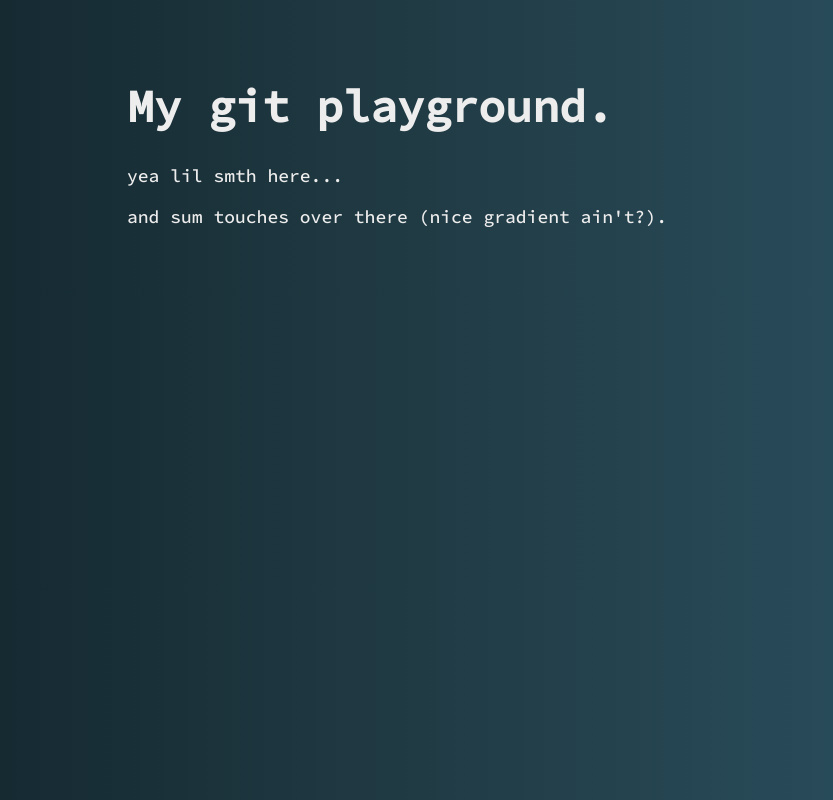
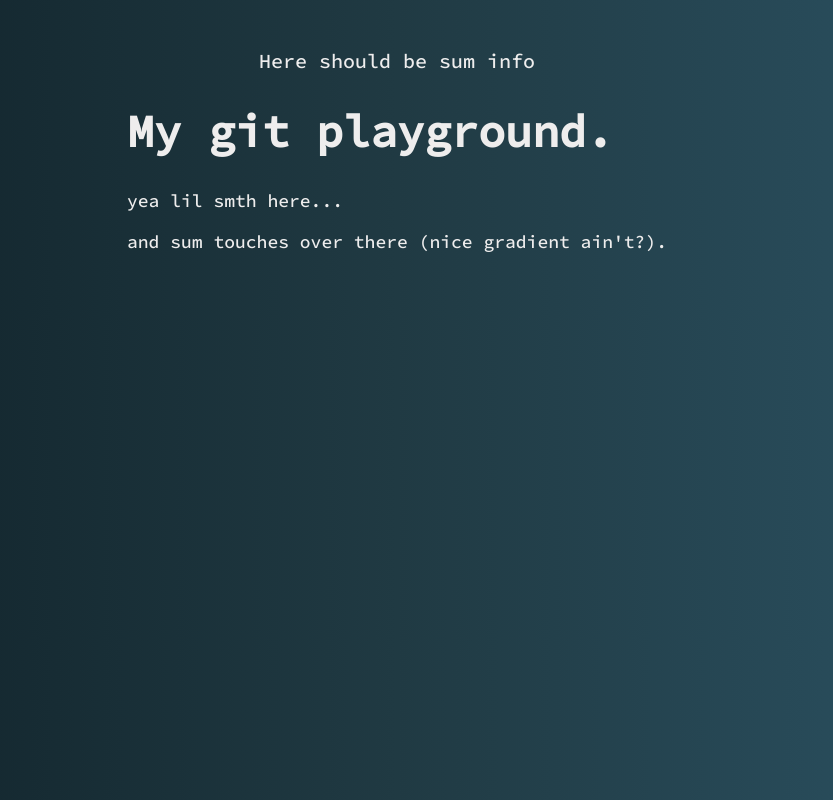
Before and after one commit to wherearethedoritos/julysplayground, a plain HTML site: page index.html in a window 1280 px wide. Shown: the top 800 px of the page, without its empty margins (243-1076 px from the left). Drawn offline with Linux system fonts and the light colour scheme.

Commit message:
First structure for header branch

```diff
--- a/index.html
+++ b/index.html
@@ -13,13 +13,13 @@
 <body>
     <div class="container">
         <div class="header">
-
+            <header>Here should be sum info</header>
         </div>
 
         <div class="landing">
             <h1>My git playground.</h1>
             <p> yea lil smth here...</p>
-            <p>and sum touches over there (nice gradient ain't?).</p>
+            <p> and sum touches over there (nice gradient ain't?).</p>
         </div>
 
     </div>
```
